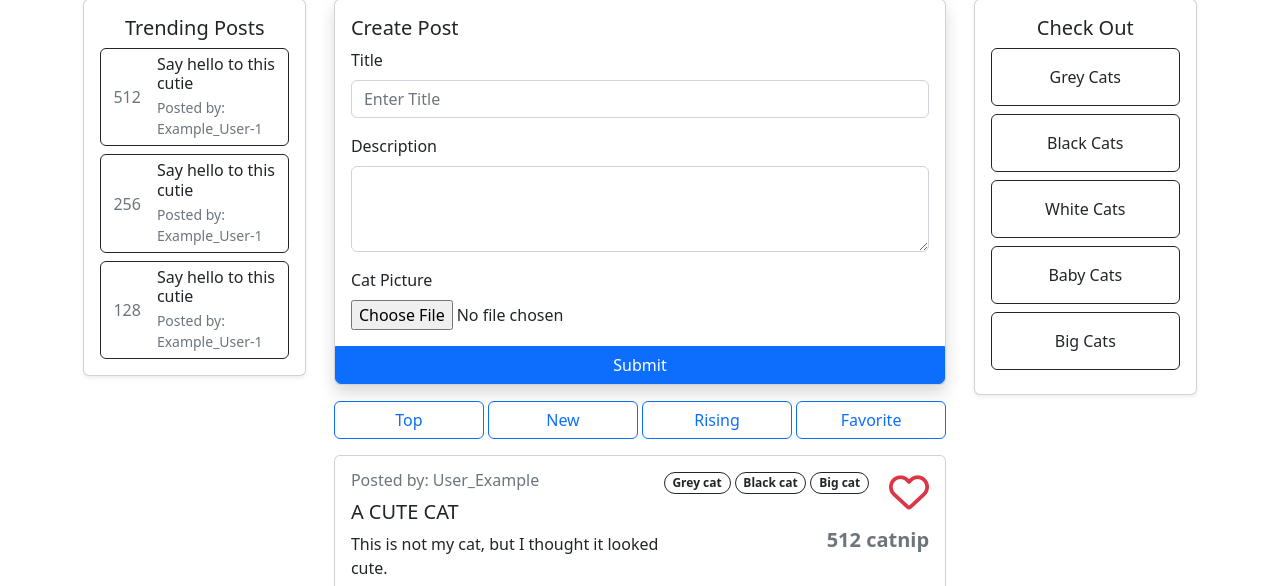
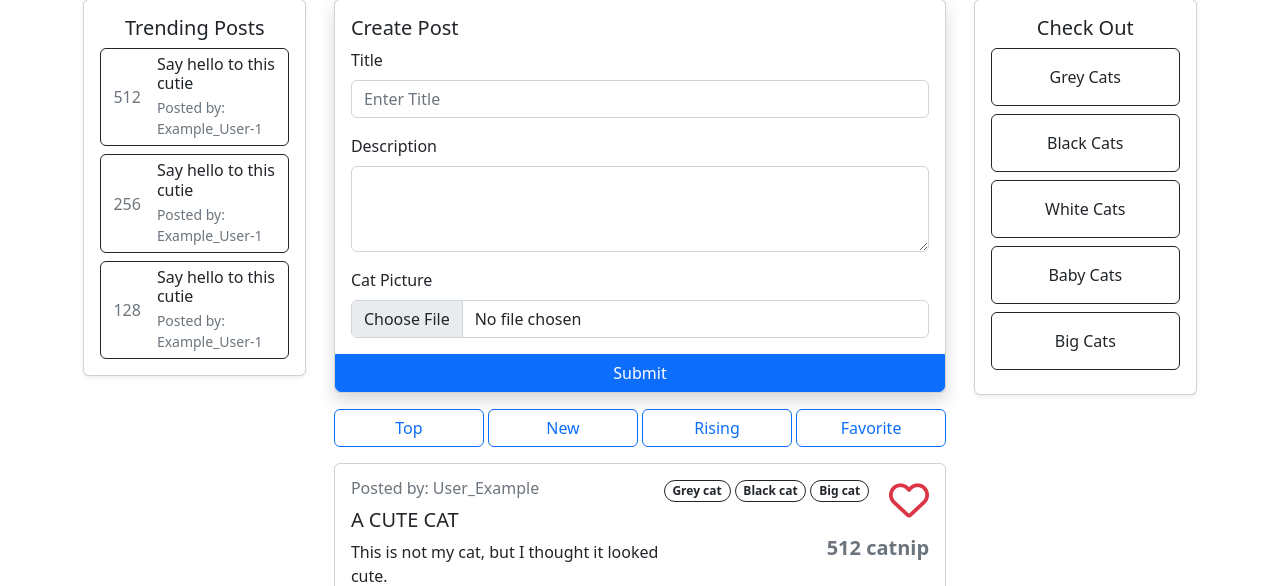
Before and after one commit to jadenPete/FeralFeed, a Flask app: template templates/feed.html in a window 1280 px wide. Shown: the part 92-678 px from the top of the page. Run offline with Flask 2, Linux system fonts and the light colour scheme; the template is opened without the code that fills it, so the values that code supplies are empty; parts of the project's set-up code (start-up, migrations or seed data) failed here and were passed over; some libraries are stand-ins or nearby versions.

Commit message:
Fixed Minor Issue

```diff
--- a/templates/feed.html
+++ b/templates/feed.html
@@ -71,7 +71,7 @@
 							</div>
 							<label class="mt-3 mb-2" for="picture">Cat Picture</label>
 							<div class="form-group">
-								<input type="file" accept=".png, .jpg, .jpeg" class="form-control-file" id="picture" >
+								<input type="file" accept=".png, .jpg, .jpeg" class="form-control" id="picture" >
 							</div>
 						</form>
 
```
